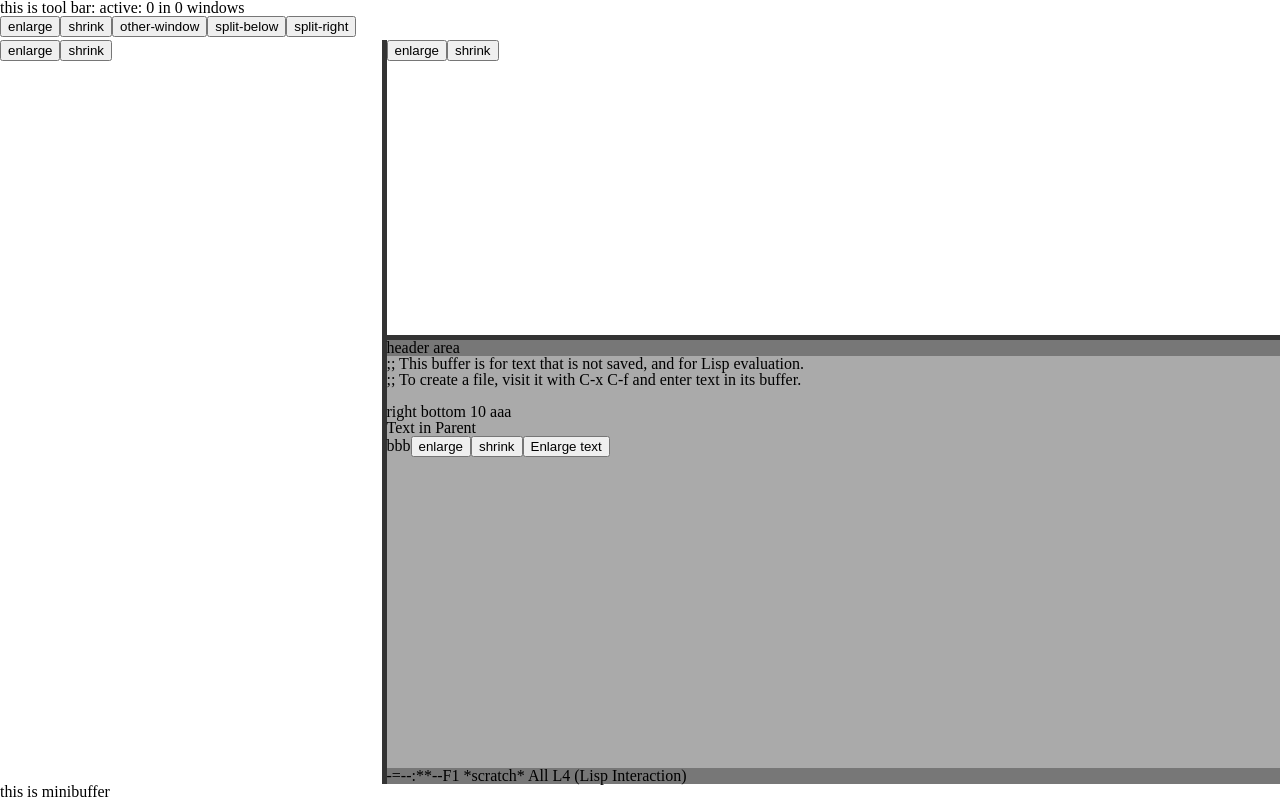
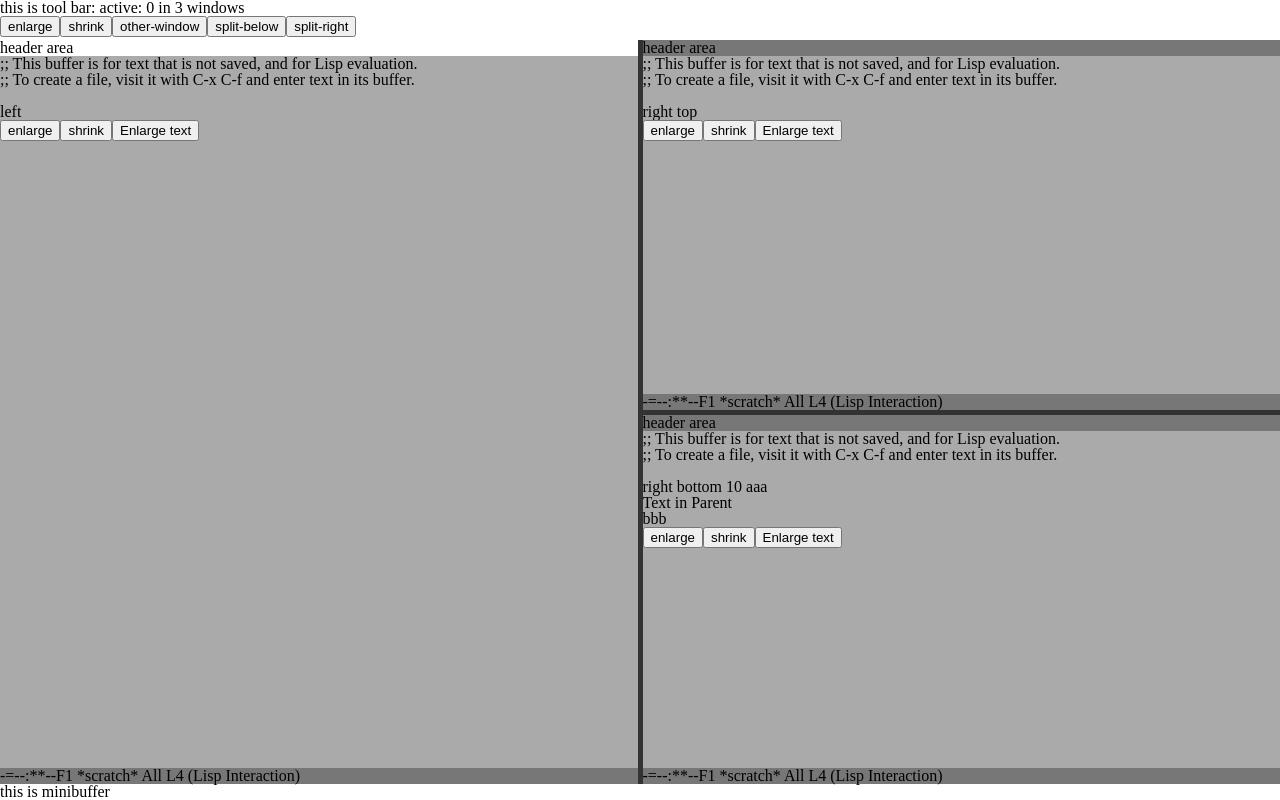
Before and after one commit to peccu/noname-layout, a Vue app: page / in a window 1280 px wide. Built offline with nearby package versions, Linux system fonts and the light colour scheme.

Commit message:
move window area into layout component

```diff
--- a/src/components/FrameArea.vue
+++ b/src/components/FrameArea.vue
@@ -7,19 +7,18 @@
        @enlarge="enlarge()"
        @shrink="shrink()"
   />
-  <component :is="test"/>
   <div class="outer">
-    <HorizontalLayout>
+    <HorizontalLayout :activeWindow="activeWindow">
       <template v-slot:left>
-        <WindowArea>left</WindowArea>
+        left
       </template>
       <template v-slot:right>
-        <VerticalLayout>
+        <VerticalLayout :activeWindow="activeWindow">
           <template v-slot:top>
-            <WindowArea>right top</WindowArea>
+            right top
           </template>
           <template v-slot:bottom>
-            <WindowArea @enlarge-text="postFontSize += $event">right bottom {{postFontSize}} aaa<TestRender></TestRender>bbb</WindowArea>
+            right bottom {{postFontSize}} aaa<TestRender></TestRender>bbb
           </template>
         </VerticalLayout>
       </template>
@@ -34,14 +33,14 @@
  import MiniBuffer from './MiniBuffer.vue'
  import HorizontalLayout from './HorizontalLayout.vue'
  import VerticalLayout from './VerticalLayout.vue'
- import WindowArea from './WindowArea.vue'
+ /* import WindowArea from './WindowArea.vue' */
 
  export default {
    name: 'Frame',
    components: {
      ToolBar,
      MiniBuffer,
-     WindowArea,
+     /* WindowArea, */
      VerticalLayout,
      HorizontalLayout,
      TestRender
@@ -50,7 +49,7 @@
      return {
        postFontSize: 10.0,
        activeWindow: 0,
-       windowCount: 0
+       windowCount: 3
      }
    },
    methods:{
@@ -67,11 +66,7 @@
        this.$store.commit('splitRight', {nth: this.activeWindow, currentWindow: {buffer: "some buffer"}})
        console.log(this.$store.state.windows)
        this.windowCount = this.$store.state.windows.length
-     },
-     enlarge(){
-     },
-     shrink(){
-     },
+     }
    }
  }
 </script>
--- a/src/components/HorizontalLayout.vue
+++ b/src/components/HorizontalLayout.vue
@@ -4,29 +4,48 @@
        @dragend.prevent="dragEnd($event)"
   >
     <div class="left" :style="{ width: 'calc('+left+'% - 2.5px)'}">
-      <!-- <slot name="left"></slot> -->
-      <button @click="enlarge()">enlarge</button>
-      <button @click="shrink()">shrink</button>
+      <WindowArea
+        :activeWindow="activeWindow"
+        :thisWindow="0"
+        @enlarge="enlarge(1)"
+        @shrink="shrink(1)"
+      ><slot name="left"></slot></WindowArea>
     </div>
     <div class="separator"
          draggable="true"
          @dragstart="dragStart($event)"
     ></div>
     <div class="right" :style="{ width: 'calc('+(100-left)+'% - 2.5px)'}">
-      <slot name="right"></slot>
+      <!-- ここがwindow areaじゃなくて、layoutに置き換わらないといけないみたい。
+           となるとこのコンポーネントにwindowareaをおいちゃうと困る
+      -->
+      <WindowArea
+        v-if="false"
+        :activeWindow="activeWindow"
+        :thisWindow="1"
+        @enlarge-text="postFontSize += $event"
+        @enlarge="shrink(2)"
+        @shrink="enlarge(2)"
+      ><slot name="right"></slot></WindowArea>
+      <slot v-else name="right"></slot>
     </div>
   </div>
 </template>
 
 <script>
+ import WindowArea from './WindowArea.vue'
  export default {
    name: 'HorizontalLayout',
+   components: {
+     WindowArea
+   },
    data(){
      return {
-       left: 30
+       left: 50
      }
    },
    props: {
+     activeWindow: Number,
      msg: String
    },
    methods: {
--- a/src/components/VerticalLayout.vue
+++ b/src/components/VerticalLayout.vue
@@ -4,34 +4,51 @@
        @dragend.prevent="dragEnd($event)"
   >
     <div class="top" :style="{ height: 'calc('+top+'% - 2.5px)'}">
-      <!-- <slot name="top"></slot> -->
-      <button @click="enlarge()">enlarge</button>
-      <button @click="shrink()">shrink</button>
+      <WindowArea
+        :activeWindow="activeWindow"
+        :thisWindow="1"
+        @enlarge-text="postFontSize += $event"
+        @enlarge="enlarge(1)"
+        @shrink="shrink(1)"
+      ><slot name="top"></slot></WindowArea>
     </div>
     <div class="separator"
          draggable="true"
          @dragstart="dragStart($event)"
     ></div>
     <div class="bottom" :style="{ height: 'calc('+(100-top)+'% - 2.5px)'}">
-      <slot name="bottom" @enlarge="enlarge()" @shrink="shrink()"></slot>
+      <WindowArea
+        :activeWindow="activeWindow"
+        :thisWindow="2"
+        @enlarge-text="postFontSize += $event"
+        @enlarge="shrink(2)"
+        @shrink="enlarge(2)"
+      ><slot name="bottom"></slot></WindowArea>
     </div>
   </div>
 </template>
 
 <script>
+ import WindowArea from './WindowArea.vue'
  export default {
    name: 'VerticalLayout',
+   components: {
+     WindowArea
+   },
    data(){
-     return {top: 40}
+     return {top: 50}
    },
    props: {
+     activeWindow: Number,
      msg: String
    },
    methods: {
      enlarge(){
+       console.log('enlarge')
        this.top += 10;
      },
      shrink(){
+       console.log('shrink')
        this.top -= 10;
      },
      dragStart: ($event) => {
--- a/src/components/WindowArea.vue
+++ b/src/components/WindowArea.vue
@@ -1,12 +1,14 @@
 <template>
   <div class="windowarea">
-    <div class="header">header area</div>
+    <div class="header" :style="{backgroundColor: (activeWindow == thisWindow ? 'white' : 'inherit' )}">header area</div>
     <div class="main">
       <pre>
 ;; This buffer is for text that is not saved, and for Lisp evaluation.
 ;; To create a file, visit it with C-x C-f and enter text in its buffer.
       </pre>
-      <slot></slot>
+      <div>
+        <slot></slot>
+      </div>
       <button @click="$emit('enlarge')">enlarge</button>
       <button @click="$emit('shrink')">shrink</button>
       <button @click="$emit('enlarge-text', 1.0)">
@@ -19,11 +21,14 @@
 
 <script>
  // need to set correct width and height from surround objects
+ /* これはもしかしてウィンドウではなくバッファ？ */
 
  export default {
    name: 'WindowArea',
    props: {
-     msg: String
+     msg: String,
+     activeWindow: Number,
+     thisWindow: Number
    },
    emits: ['enlarge', 'shrink', 'enlarge-text']
  }
--- a/src/store/store.js
+++ b/src/store/store.js
@@ -6,7 +6,11 @@ export default createStore({
     return {
       count: 0,
       frames: [],
-      windows: [],
+      windows: [
+        {buffer: "some buffer"},
+        {buffer: "some buffer"},
+        {buffer: "some buffer"}
+      ],
       buffers: []
     }
   },
```
